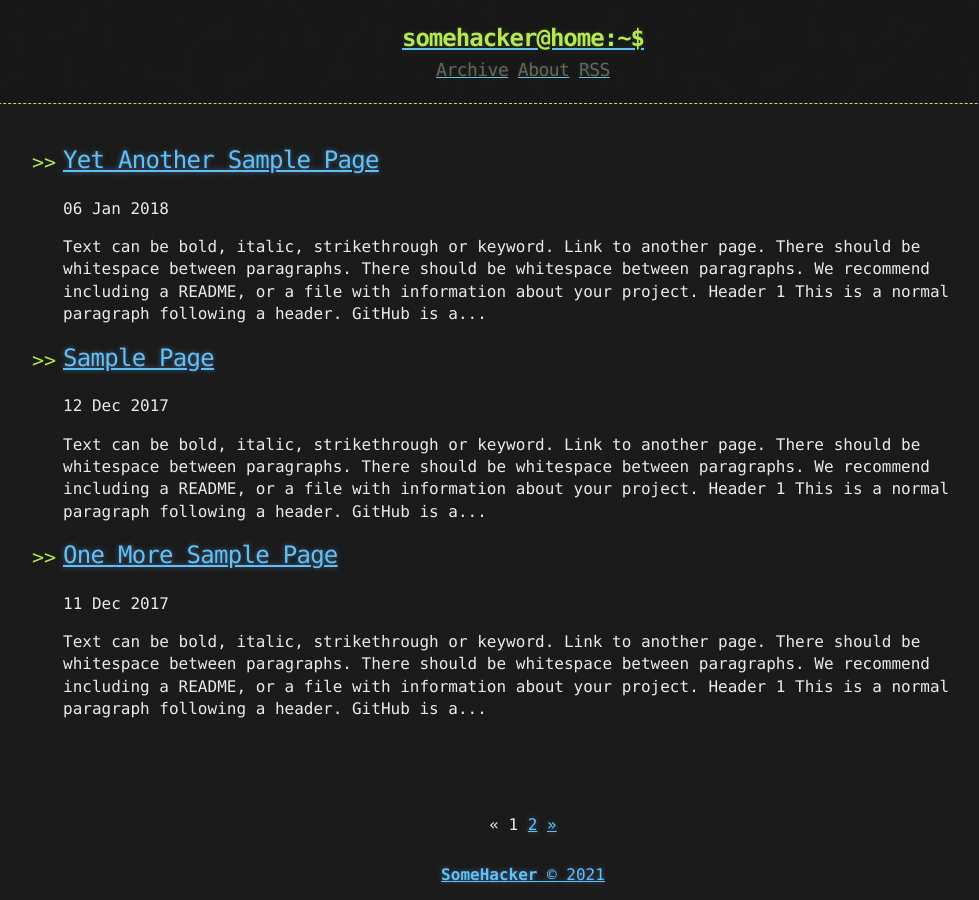
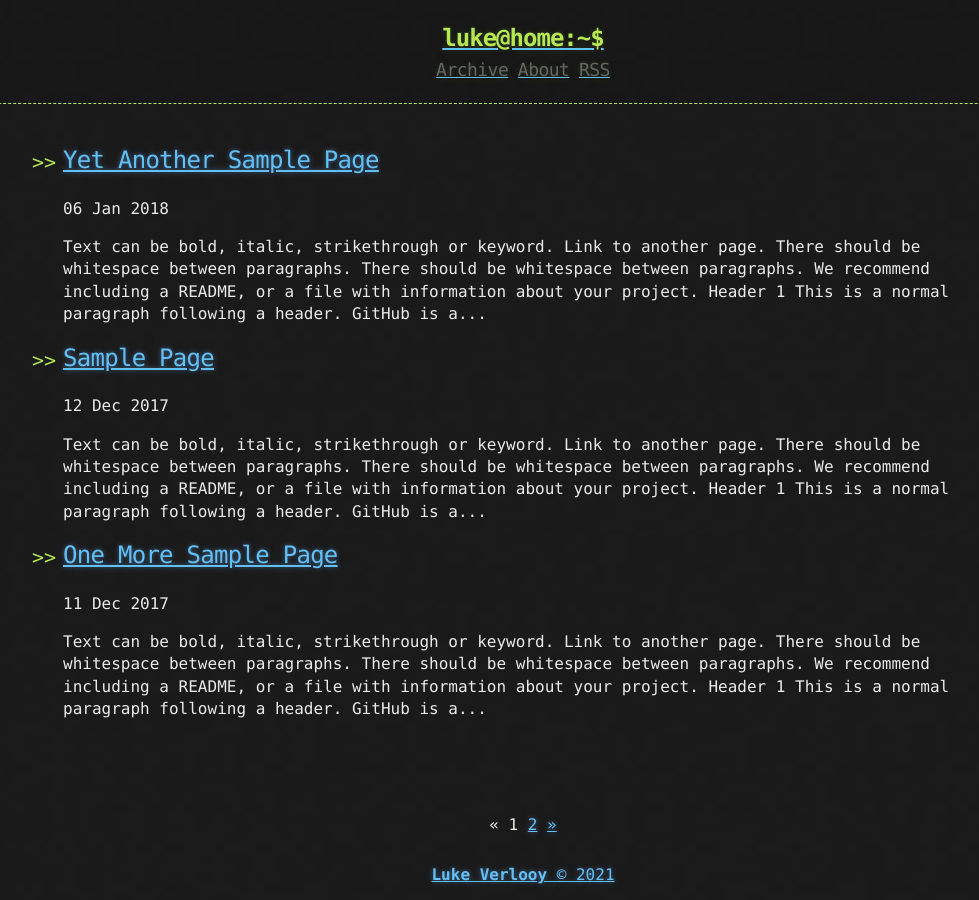
Before and after one commit to verlooy/verlooy.github.io, a Jekyll site: the page built from index.html, in a window 1280 px wide. Shown: the whole page, without its empty margins (117-1096 px from the left). Built offline with Jekyll 4.4.1, drawn with Linux system fonts in a browser that asks for light colours; the list of posts is cut into pages by our own code.

Commit message:
changed _config.yml

```diff
--- a/_config.yml
+++ b/_config.yml
@@ -1,9 +1,9 @@
-title: Hacker-Blog
-description: "A Jekyll Blog Theme For Hackers"
+title: LukeVerlooy - InfoSec
+description: "A simple website for InfoSec"
 author:
-  name: "SomeHacker"
-  email: "someone@somewebsite.somedomain"
-  url: "https://ashishchaudhary.in/hacker-blog"
+  name: "Luke Verlooy"
+  email: "blah@blah.com"
+  url: "https://lukeverlooy.com"
 
 baseurl: /
 
@@ -28,5 +28,5 @@ plugins:
   - jekyll-sitemap
 
 # Custom variables
-owner : "SomeHacker"
-year : "2020"
+owner : "Luke Verlooy"
+year : "2021"
```
